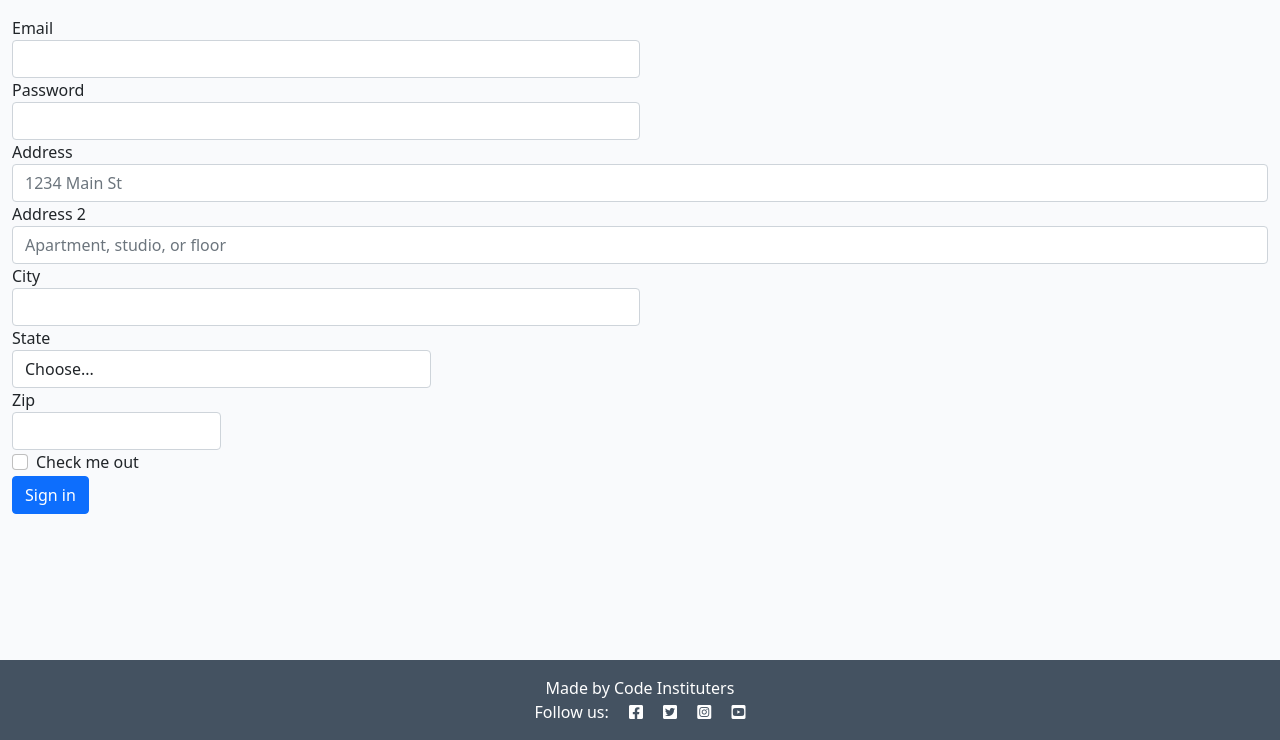
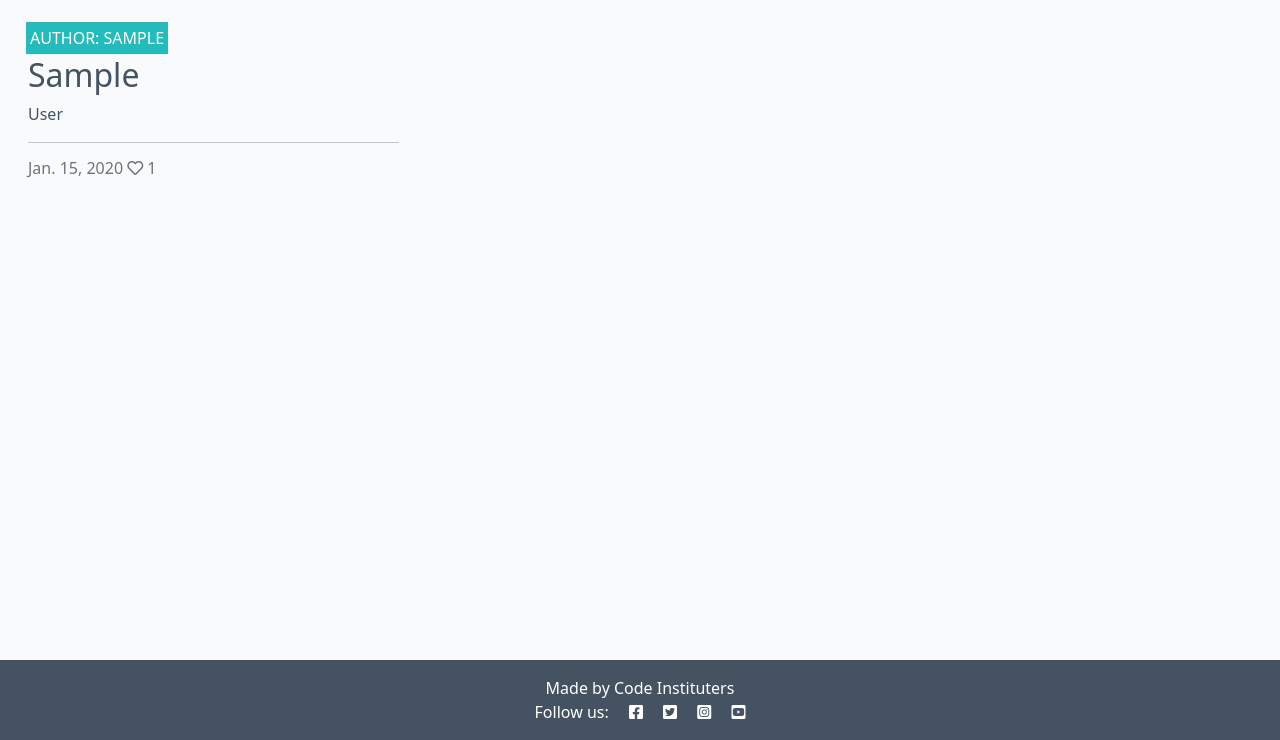
Before and after one commit to Melhefnawi/Restaurant-Booking, a Django app: page / in a window 1280 px wide. Shown: the part 60-800 px from the top of the page. Run offline with Django 3.2, Linux system fonts and the light colour scheme; tables that the repository leaves empty hold one stand-in row (values such as "Sample post"); parts of the project's set-up code (start-up, migrations or seed data) failed here and were passed over.

Commit message:
building the HTML pages

```diff
--- a/bookingsystem/urls.py
+++ b/bookingsystem/urls.py
@@ -3,5 +3,7 @@ from django.urls import path
 
 
 urlpatterns = [
-    path('', views.BookingList.as_view(), name='home')
+    path('', views.BookingList.as_view(), name='home'),
+    path('<str:First_Name>', views.BookingDetails.as_view(),
+         name='Booking_details')
 ]
--- a/bookingsystem/views.py
+++ b/bookingsystem/views.py
@@ -1,5 +1,5 @@
 from django.shortcuts import render, redirect, get_object_or_404
-from django.views import generic, view
+from django.views import generic, View
 from .models import Booking_details, Client, Menu
 # Create your views here.
 
@@ -11,9 +11,11 @@ class BookingList(generic.ListView):
     template_name = 'booking/index.html'
 
 
-class BookingDetails(view):
+class BookingDetails(View):
 
     def get(self, request, First_Name, *args, **kwargs):
 
         queryset = Booking_details.objects.all()
         booking = get_object_or_404(queryset, First_Name=First_Name)
+
+        return render(request, "booking/booking_details.html", {"booking": booking})
--- a/templates/booking/index.html
+++ b/templates/booking/index.html
@@ -1,69 +1,59 @@
-{% extends "booking/base.html" %} {% block content %}
+{% extends "booking/base.html" %}
+
+{% block content %}
 
 <div class="container-fluid">
     <div class="row">
+
         <!-- Blog Entries Column -->
         <div class="col-12 mt-3 left">
             <div class="row">
-        <form>
-          <div class="form-row">
-            <div class="form-group col-md-6">
-              <label for="inputEmail4">Email</label>
-              <input type="email" class="form-control" id="inputEmail4" />
-            </div>
-            <div class="form-group col-md-6">
-              <label for="inputPassword4">Password</label>
-              <input type="password" class="form-control" id="inputPassword4" />
+                {% for booking in booking_details_list %}
+                <div class="col-md-4">
+                    <div class="card mb-4">
+                        <div class="card-body">
+                            <div class="image-container">
+                                {% if "placeholder" in booking.featured_image.url %}
+                                <img class="card-img-top"
+                                    src="https://codeinstitute.s3.amazonaws.com/fullstack/blog/default.jpg">
+                                {% else %}
+                                <img class="card-img-top" src=" {{ booking.featured_image.url }}">
+                                {% endif %}
+                                <div class="image-flash">
+                                    <p class="author">Author: {{ booking.First_Name }}</p>
                                 </div>
                             </div>
-          <div class="form-group">
-            <label for="inputAddress">Address</label>
-            <input
-              type="text"
-              class="form-control"
-              id="inputAddress"
-              placeholder="1234 Main St"
-            />
-          </div>
-          <div class="form-group">
-            <label for="inputAddress2">Address 2</label>
-            <input
-              type="text"
-              class="form-control"
-              id="inputAddress2"
-              placeholder="Apartment, studio, or floor"
-            />
-          </div>
-          <div class="form-row">
-            <div class="form-group col-md-6">
-              <label for="inputCity">City</label>
-              <input type="text" class="form-control" id="inputCity" />
-            </div>
-            <div class="form-group col-md-4">
-              <label for="inputState">State</label>
-              <select id="inputState" class="form-control">
-                <option selected>Choose...</option>
-                <option>...</option>
-              </select>
-            </div>
-            <div class="form-group col-md-2">
-              <label for="inputZip">Zip</label>
-              <input type="text" class="form-control" id="inputZip" />
-            </div>
-          </div>
-          <div class="form-group">
-            <div class="form-check">
-              <input class="form-check-input" type="checkbox" id="gridCheck" />
-              <label class="form-check-label" for="gridCheck">
-                Check me out
-              </label>
-            </div>
-          </div>
-          <button type="submit" class="btn btn-primary">Sign in</button>
-        </form>
+                            <a href="{% url 'Booking_details' booking.First_Name  %}" class="post-link">
+                                <h2 class="card-title">{{ booking.First_Name }}</h2>
+                                <p class="card-text">{{ booking.Last_Name }}</p>
+                            </a>
+                            <hr />
+                            <p class="card-text text-muted h6">{{booking.Date}} <i class="far fa-heart"></i>
+                                {{ booking.People_No }}</p>
                         </div>
                     </div>
                 </div>
+                {% if forloop.counter|divisibleby:3 %}
             </div>
+            <div class="row">
+                {% endif %}
+                {% endfor %}
 
+            </div>
+        </div>
+    </div>
+    {% if is_paginated %}
+    <nav aria-label="Page navigation">
+        <ul class="pagination justify-content-center">
+            {% if page_obj.has_previous %}
+            <li><a href="?page={{ page_obj.previous_page_number }}" class="page-link">&laquo; PREV </a></li>
+            {% endif %}
+            {% if page_obj.has_next %}
+            <li><a href="?page={{ page_obj.next_page_number }}" class="page-link"> NEXT &raquo;</a></li>
+
+            {% endif %}
+        </ul>
+    </nav>
+    {% endif %}
+</div>
 {%endblock%}
```
Also changed, not shown: templates/booking/booking_details.html (added, +85 -0 lines). Lines whose indentation alone changed are shown as unchanged.
